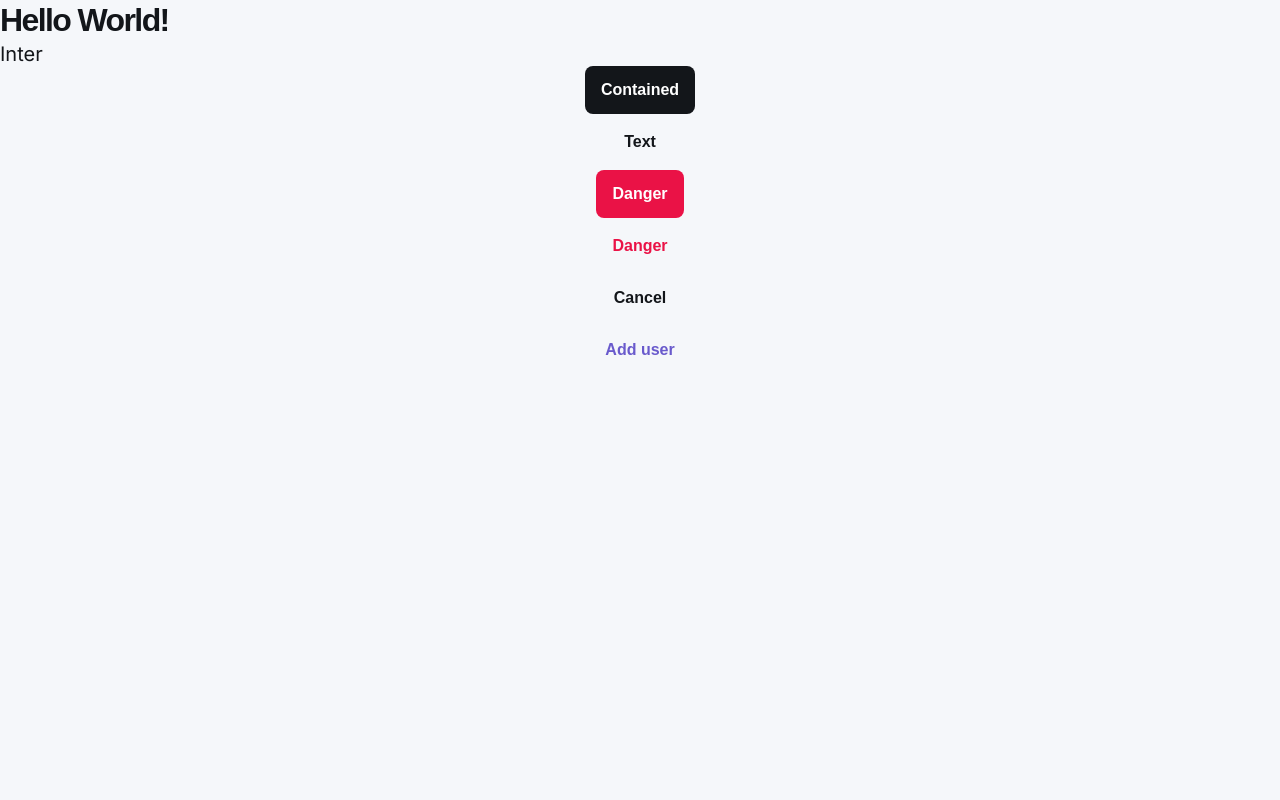
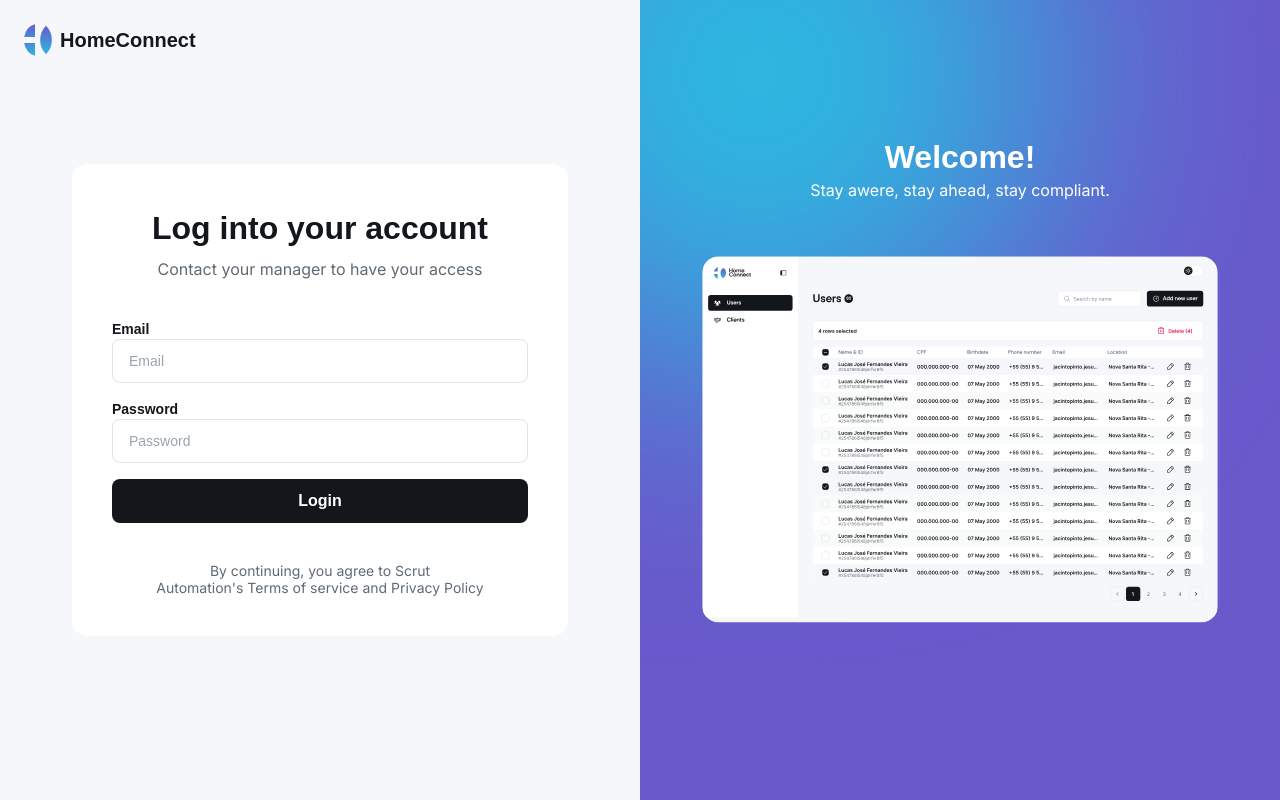
Before and after one commit to Joao-Eduardo-AJ/home-connect-frontend, a Next.js app: page / in a window 1280 px wide. Built offline with nearby package versions, Linux system fonts and the light colour scheme; a web font is replaced by a local one.

Commit message:
feat(src): adds login page

```diff
--- a/src/app/page.tsx
+++ b/src/app/page.tsx
@@ -1,23 +1,79 @@
-import Button from "@/components/button";
-import Typography from "@/components/typography";
+"use client";
 
-export default function Home() {
+import { Button, Input, Logo, Typography } from "@/components";
+import Image from "next/image";
+import { useRouter } from "next/navigation";
+
+import homePreview from "../../public/home-preview.svg";
+
+function Home() {
+  const router = useRouter();
+  function handleSubmit() {
+    router.push("/users");
+  }
+
   return (
-    <main>
-      <Typography variant="h1" className="text-[32px]">
-        Hello World!
-      </Typography>
-      <Typography variant="p" className="text-xl">
-        Inter
-      </Typography>
-      <div className="m-auto flex w-44 flex-col items-center justify-center gap-4">
-        <Button>Contained</Button>
-        <Button variant={{ type: "text", color: "primary" }}>Text</Button>
-        <Button variant={{ color: "danger" }}>Danger</Button>
-        <Button variant={{ type: "text", color: "danger" }}>Danger</Button>
-        <Button variant={{ type: "outlined", color: "primary" }}>Cancel</Button>
-        <Button variant={{ type: "text", color: "highlight" }}>Add user</Button>
-      </div>
+    <main className="flex h-dvh">
+      <section className="relative flex w-full items-center justify-center">
+        <div className="absolute left-6 top-6 flex items-center gap-1">
+          <Logo />
+          <Typography variant="h1" className="text-xl">
+            HomeConnect
+          </Typography>
+        </div>
+        <article className="grid w-full max-w-[496px] gap-10 rounded-2xl bg-white p-10">
+          <header className="grid gap-2 text-center">
+            <Typography variant="h2">Log into your account</Typography>
+            <Typography className="text-secondary">
+              Contact your manager to have your access
+            </Typography>
+          </header>
+          <div className="grid gap-4">
+            <Input
+              variant={{ type: "outlined" }}
+              name="email"
+              label="Email"
+              placeholder="Email"
+            />
+            <Input
+              variant={{ type: "outlined" }}
+              name="password"
+              label="Password"
+              placeholder="Password"
+            />
+            <Button onClick={handleSubmit}>Login</Button>
+          </div>
+          <footer className="grid text-center">
+            <Typography variant="span" className="text-sm text-secondary">
+              {`By continuing, you agree to Scrut`}
+            </Typography>
+            <Typography variant="span" className="text-sm text-secondary">
+              {`Automation's Terms of service and Privacy Policy`}
+            </Typography>
+          </footer>
+        </article>
+      </section>
+      <aside className="row relative grid w-full grid-rows-12 justify-center overflow-hidden bg-highlight">
+        <div className="z-10 row-start-3 text-center">
+          <Typography variant="h3" className="text-white">
+            Welcome!
+          </Typography>
+          <Typography className="text-white">
+            Stay awere, stay ahead, stay compliant.
+          </Typography>
+        </div>
+        <div className="absolute left-0 top-0 h-[600px] w-[600px] -translate-x-1/2 -translate-y-1/2 animate-bg-ball rounded-full bg-highlight-aux blur-[128px]" />
+        <Image
+          src={homePreview}
+          width={516}
+          height={367}
+          alt="home page preview"
+          priority
+          className="z-10 row-span-10 pt-14"
+        />
+      </aside>
     </main>
   );
 }
+
+export default Home;
--- /dev/null
+++ b/src/app/users/page.tsx
@@ -0,0 +1,4 @@
+function Users() {
+  return <h1>Hello uusers</h1>;
+}
+export default Users;
--- a/src/components/button/index.tsx
+++ b/src/components/button/index.tsx
@@ -9,9 +9,9 @@ const button = tv({
   base: "button-base flex items-center gap-4 px-4 py-3 font-rethink font-bold relative overflow-hidden disabled:opacity-50",
   variants: {
     type: {
-      contained: "button-contained bg-primary rounded-lg",
+      contained: "button-contained bg-primary rounded-lg w-full",
       outlined:
-        "button-outlined before:border-primary-border after:border-primary-border hover:before:border-l hover:before:border-b hover:after:border-t hover:after:border-r",
+        "button-outlined before:border-primary-border after:border-primary-border hover:before:border-l hover:before:border-b hover:after:border-t hover:after:border-r w-full",
       text: "button-text p-0 w-fit"
     },
     justify: {
@@ -24,6 +24,10 @@ const button = tv({
       white: "text-white before:bg-hovered-light",
       danger: "text-danger after:bg-danger before:bg-hovered-dark",
       highlight: "text-highlight after:bg-highlight after:ease-in"
+    },
+    size: {
+      default: "h-11",
+      bigger: ""
     }
   },
   compoundVariants: [
@@ -41,7 +45,8 @@ const button = tv({
   defaultVariants: {
     type: "contained",
     justify: "center",
-    color: "white"
+    color: "white",
+    size: "default"
   }
 });
 
@@ -49,7 +54,7 @@ interface ButtonProps extends ButtonHTMLAttributes<HTMLButtonElement> {
   variant?: VariantProps<typeof button>;
 }
 
-const Button = ({ variant, ...props }: ButtonProps) => {
+export function Button({ variant, ...props }: ButtonProps) {
   const ref = useRef<HTMLButtonElement>(null);
 
   function onMouseHover() {
@@ -76,6 +81,4 @@ const Button = ({ variant, ...props }: ButtonProps) => {
       className={button(variant)}
     />
   );
-};
-
-export default Button;
+}
--- a/src/components/index.ts
+++ b/src/components/index.ts
@@ -1,3 +1,5 @@
 export * from "./button";
 export * from "./input";
+export * from "./logo";
+export * from "./search-input";
 export * from "./typography";
--- a/src/components/input/index.tsx
+++ b/src/components/input/index.tsx
@@ -44,11 +44,9 @@ interface InputProps extends InputHTMLAttributes<HTMLInputElement> {
   label: string;
 }
 
-const Input = ({ variant, label, ...props }: InputProps) => (
+export const Input = ({ variant, label, ...props }: InputProps) => (
   <label className={inputLabel(variant)}>
     <span className={span(variant)}>{label}</span>
     <input {...props} className={input(variant)} />
   </label>
 );
-
-export default Input;
--- a/src/components/logo/index.tsx
+++ b/src/components/logo/index.tsx
@@ -1,9 +1,5 @@
-function Logo() {
-  return (
-    <div className="logo group relative h-8 w-8 rounded-full duration-1000 hover:rotate-90">
-      <div className="absolute right-0 top-[6px] h-5 w-5 -rotate-45 transition-all duration-1000 group-hover:h-4 group-hover:w-3 group-hover:rotate-0 bg-gradient-to-bl from-highlight to-highlight-aux rounded group-hover:right-[9px] group-hover:top-2 group-hover:rounded-none"></div>
-    </div>
-  );
-}
-
-export default Logo;
+export const Logo = () => (
+  <div className="logo group relative h-8 w-8 rounded-full duration-1000 hover:rotate-90">
+    <div className="absolute right-0 top-[6px] h-5 w-5 -rotate-45 rounded bg-gradient-to-bl from-highlight to-highlight-aux transition-all duration-1000 group-hover:right-[9px] group-hover:top-2 group-hover:h-4 group-hover:w-3 group-hover:rotate-0 group-hover:rounded-none"></div>
+  </div>
+);
--- a/src/components/search-input/index.tsx
+++ b/src/components/search-input/index.tsx
@@ -1,14 +1,8 @@
 "use client";
-import {
-  InputHTMLAttributes,
-  LegacyRef,
-  RefAttributes,
-  RefObject,
-  useRef
-} from "react";
+import { InputHTMLAttributes, useRef } from "react";
 
 interface InputProps extends InputHTMLAttributes<HTMLInputElement> {}
-const SearchInput = ({ ...props }: InputProps) => {
+export function SearchInput({ ...props }: InputProps) {
   const wrapperRef = useRef<HTMLDivElement>(null);
   const inputRef = useRef<HTMLInputElement>(null);
 
@@ -22,17 +16,15 @@ const SearchInput = ({ ...props }: InputProps) => {
   return (
     <div
       ref={wrapperRef}
-      className="search-input-wrapper relative z-10 flex h-11 rounded-lg bg-white before:border-disabled after:bg-disabled focus:before:border-primary-border"
+      className="search-input-wrapper before:border-disabled after:bg-disabled relative z-10 flex h-11 rounded-lg bg-white focus:before:border-primary-border"
     >
       <input
         {...props}
         ref={inputRef}
-        className="focus bg-[rgba(0,0,0,0)] px-4 text-sm text-disabled outline-none"
+        className="focus text-disabled bg-[rgba(0,0,0,0)] px-4 text-sm outline-none"
         onFocus={() => handleFocus()}
         onBlur={() => handleBlur()}
       />
     </div>
   );
-};
-
-export default SearchInput;
+}
--- a/src/components/typography/index.tsx
+++ b/src/components/typography/index.tsx
@@ -5,34 +5,32 @@ const typography = tv({
   base: "cursor-default text-primary",
   variants: {
     type: {
-      "header-default":
-        "font-rethink leading-[130%] tracking-tighter font-bold",
+      "header-default": "font-rethink leading-[130%] font-bold text-[32px]",
       "content-default": "font-inter leading-[120%]"
     }
   }
 });
 interface TypographyProps extends HtmlHTMLAttributes<HTMLParagraphElement> {
-  variant?: "h1" | "h2" | "h3" | "h4" | "h5" | "h6" | "p" | "strong";
+  variant?: "h1" | "h2" | "h3" | "h4" | "h5" | "h6" | "p" | "strong" | "span";
 }
 
-const Typography = ({
+export function Typography({
   variant: Element = "p",
   children,
   ...props
-}: TypographyProps) => {
+}: TypographyProps) {
   const Tag = Element;
-  const isHeader = Element !== "p" && Element !== "strong";
+  const isHeader =
+    Element !== "p" && Element !== "strong" && Element !== "span";
 
   return (
     <Tag
       {...props}
       className={`${typography({
         type: isHeader ? "header-default" : "content-default"
-      })} + ${props.className}`}
+      })} ${props.className}`}
     >
       {children}
     </Tag>
   );
-};
-
-export default Typography;
+}
--- a/tailwind.config.ts
+++ b/tailwind.config.ts
@@ -11,7 +11,7 @@ const config: Config = {
       colors: {
         primary: "#13161A",
         secondary: "#606A73",
-        disabled: "#818D99",
+        "disabled-gray": "#818D99",
 
         danger: "#EA1246",
         "danger-light": "#FFEEF2",
@@ -32,6 +32,23 @@ const config: Config = {
     fontFamily: {
       inter: ["var(--font-inter)"],
       rethink: ["var(--rethink-sans)"]
+    },
+    animation: {
+      "bg-ball": "bg-ball 30s linear infinite alternate"
+    },
+    keyframes: {
+      "bg-ball": {
+        "10%": { top: "5%", left: "10%" },
+        "20%": { top: "10%", left: "20%" },
+        "30%": { top: "15%", left: "30%" },
+        "40%": { top: "15%", left: "40%" },
+        "50%": { top: "20%", left: "50%" },
+        "60%": { top: "20%", left: "60%" },
+        "70%": { top: "15%", left: "70%" },
+        "80%": { top: "15%", left: "80%" },
+        "90%": { top: "5%", left: "90%" },
+        "100%": { top: "0%", left: "100%" }
+      }
     }
   },
   plugins: []
```
Also changed, not shown: public/home-preview.svg (added).
